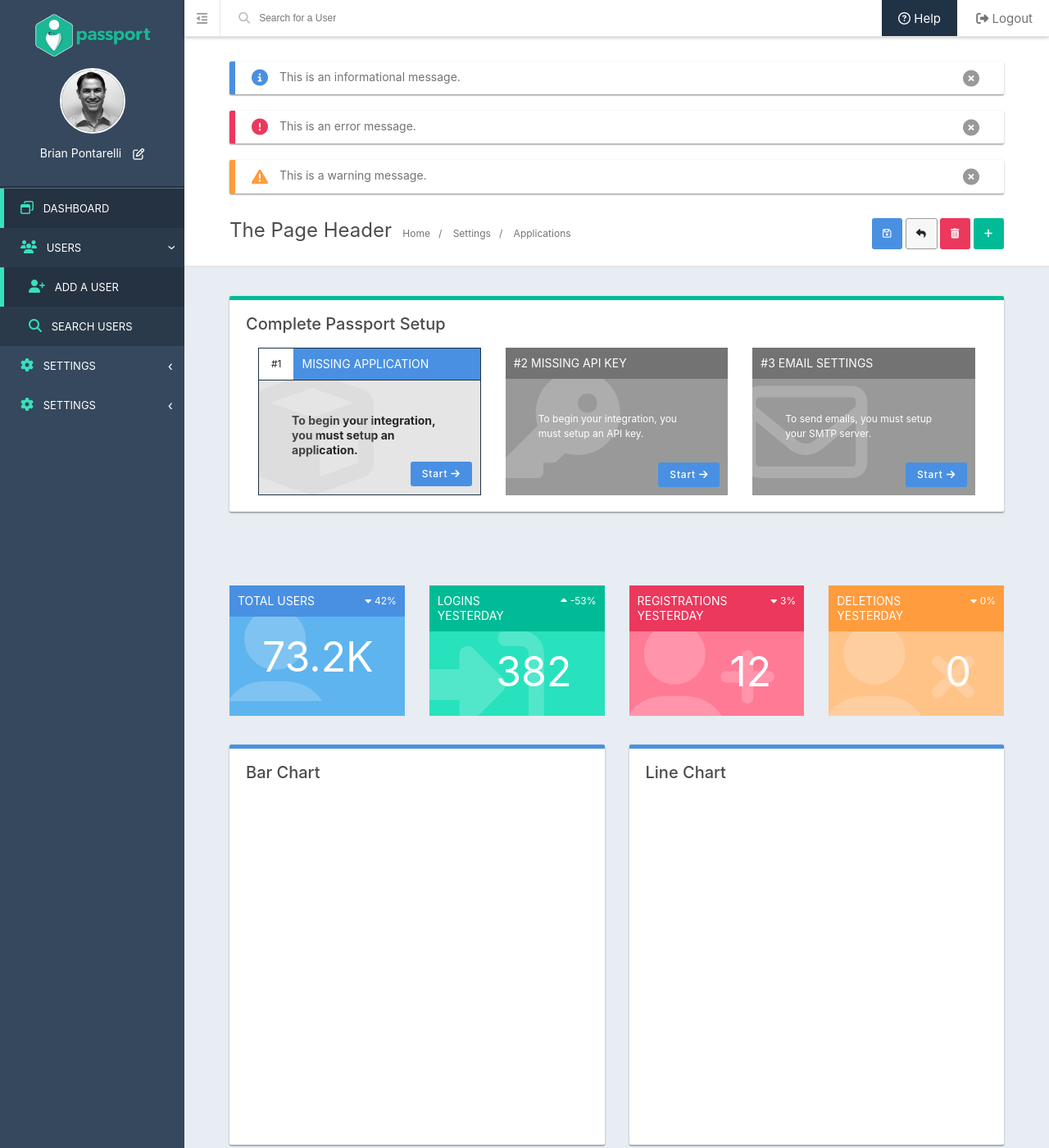
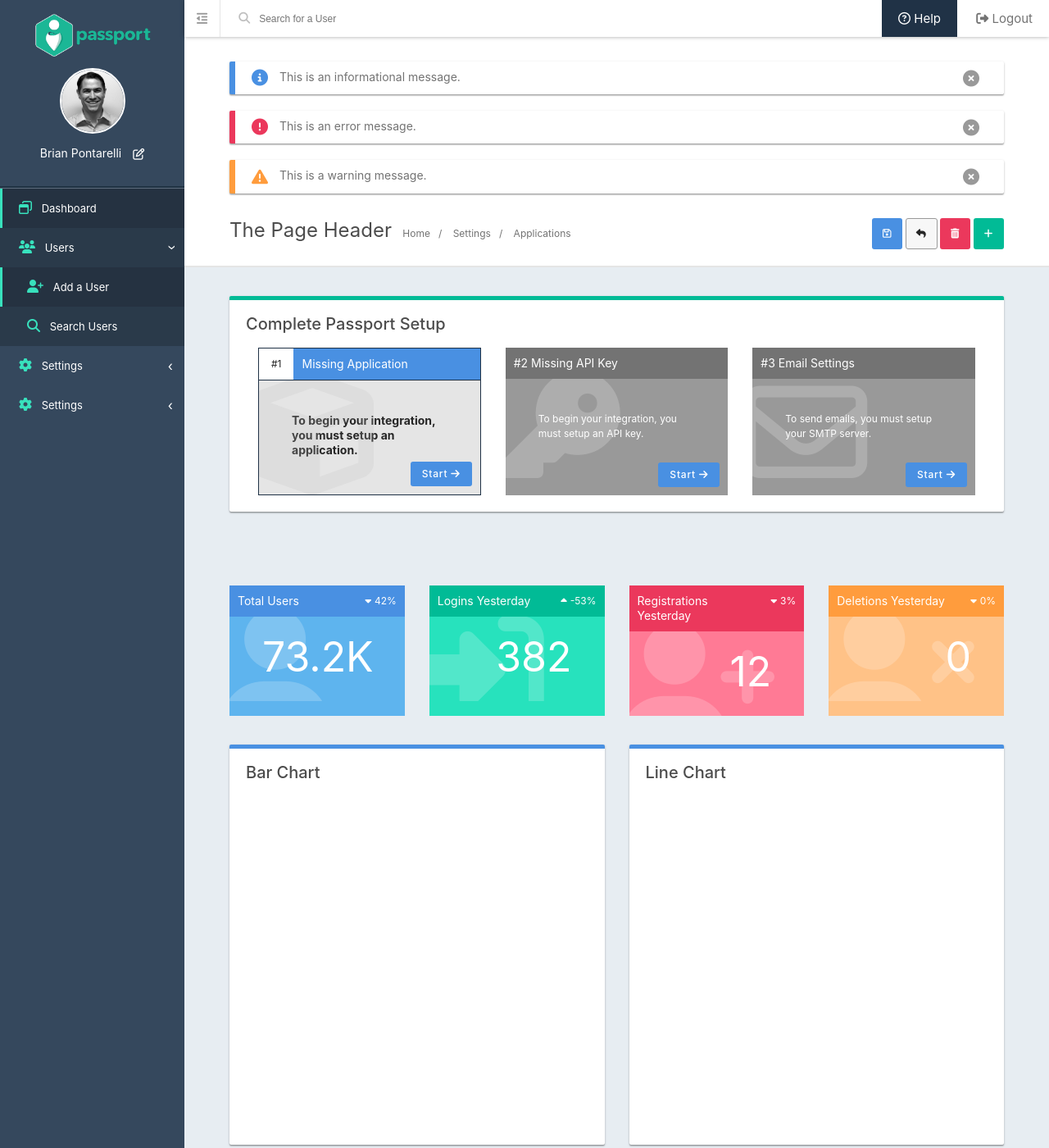
Before and after one commit to FusionAuth/fusionauth-style, a Jekyll site: the page built from index.md, in a window 1280 px wide and 1400 px high. Shown: the whole window at 82% size. Built offline with Jekyll 4.4.1, drawn with Linux system fonts in a browser that asks for light colours; nearby versions of some CDN libraries.

Commit message:
Small tweaks.

```diff
--- a/_sass/application.scss
+++ b/_sass/application.scss
@@ -135,7 +135,7 @@ body {
       margin: 0;
       overflow-y: hidden;
       padding: 0;
-      transition: max-height 0.5s ease-in-out;
+      transition: max-height 0.3s ease-in-out;
 
       li {
         position: relative;
@@ -145,15 +145,14 @@ body {
         }
 
         a {
-          border-left: 5px solid transparent;
+          border-left: 3px solid transparent;
           color: $sidebar-nav-color;
           display: block;
           font-size: 13px;
           font-weight: 400;
           padding: 15px 20px;
           text-decoration: none;
-          text-transform: uppercase;
-          transition: background 0.5s ease-in-out;
+          transition: background 0.3s ease-in-out;
 
           i {
             color: $sidebar-nav-icon-color;
@@ -180,7 +179,7 @@ body {
           }
 
           &.active {
-            border-left: 5px solid $sidebar-nav-active-border-color;
+            border-left: 3px solid $sidebar-nav-active-border-color;
           }
         }
 
@@ -224,7 +223,6 @@ body > main {
   header.app-header {
     align-items: center;
     background: $app-header-background-color;
-    border-bottom: 1px solid $app-header-border-color;
     box-shadow: $fixed-box-shadow;
     display: flex;
     height: 45px;
--- a/_sass/cards.scss
+++ b/_sass/cards.scss
@@ -26,7 +26,6 @@
       font-size: 14px;
       margin: 0;
       padding: 10px;
-      text-transform: uppercase;
       width: 100%;
     }
 
--- a/_sass/forms.scss
+++ b/_sass/forms.scss
@@ -447,7 +447,7 @@ select {
     height: 24px;
     position: absolute;
     top: 0;
-    transition: 0.5s;
+    transition: 0.25s;
     width: 50px;
   }
 
@@ -459,7 +459,7 @@ select {
     left: 6px;
     position: absolute;
     top: 4px;
-    transition: 0.5s;
+    transition: 0.25s;
     width: 15px;
   }
 
--- a/_sass/tables.scss
+++ b/_sass/tables.scss
@@ -146,7 +146,6 @@ table {
 
   span.header {
     margin-right: 10px;
-    text-transform: uppercase;
   }
 
   .number-controls {
--- a/_sass/variables.scss
+++ b/_sass/variables.scss
@@ -46,7 +46,6 @@ $sidebar-nav-open-background-color: #2A3A4A;
 
 $fixed-box-shadow: 0 0 5px 0 rgba(0, 0, 0, .35);
 $layered-box-shadow: 0 1px 3px 0 rgba(0, 0, 0, .2), 0 1px 1px 0 rgba(0, 0, 0, .14), 0 2px 1px 0 rgba(0, 0, 0, .12);
-
 
 /* Alerts
 –––––––––––––––––––––––––––––––––––––––––––––––––– */
```
